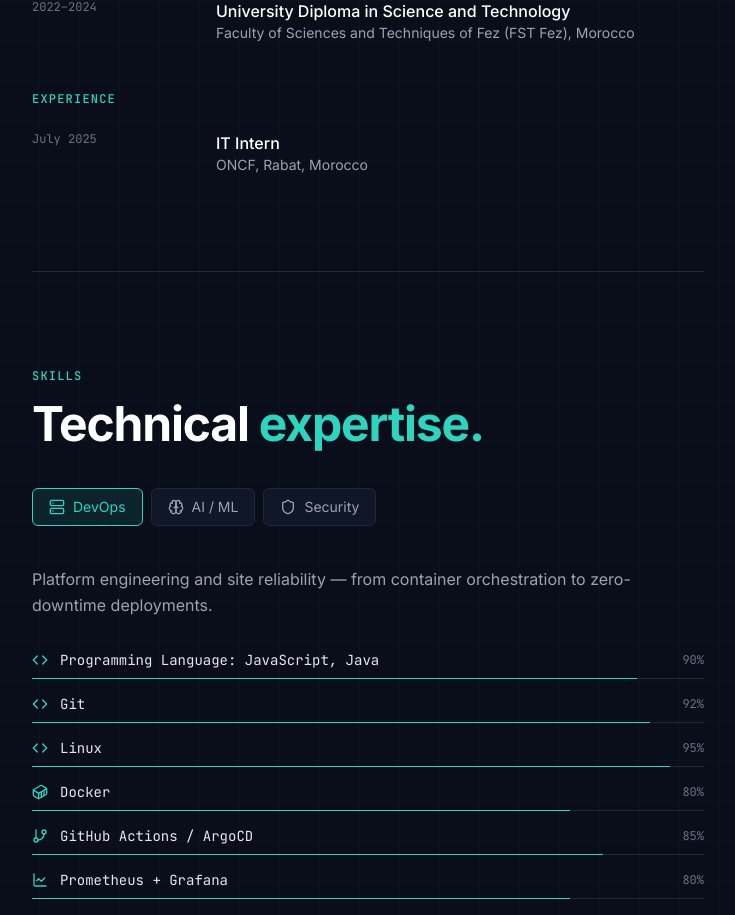
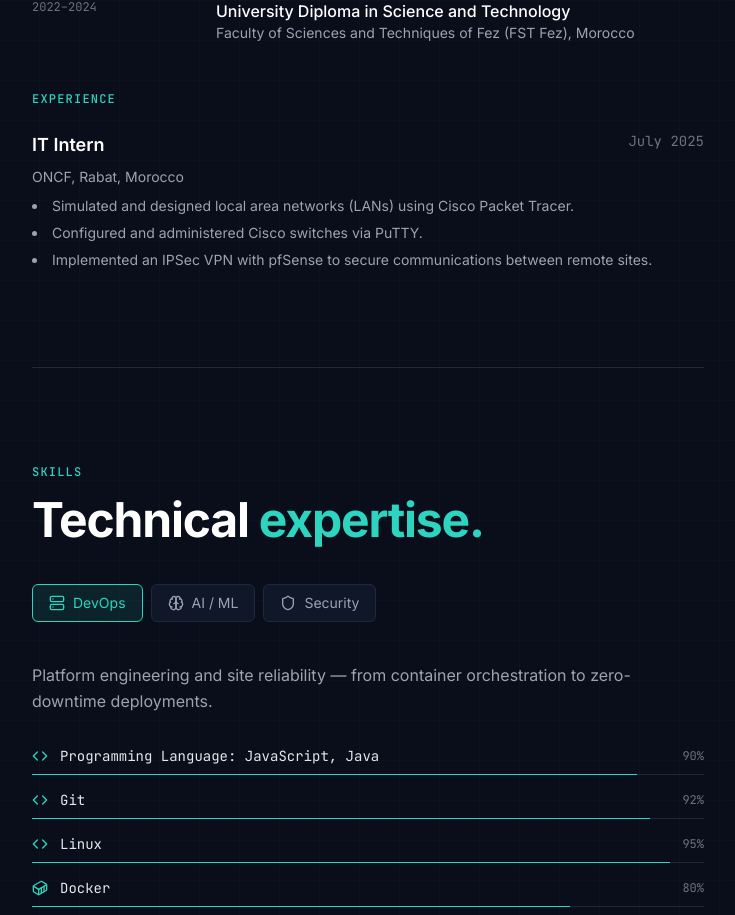
Before and after one commit to Maaamouni/Automated-App, a React (Vite) app: page / in a window 1280 px wide. Shown: the part 879-1794 px from the top of the page, without its empty margins (400-1135 px from the left). Built offline with nearby package versions, Linux system fonts and the light colour scheme; no server answers.

Commit message:
modify the internship description2

```diff
--- a/src/data/mockData.ts
+++ b/src/data/mockData.ts
@@ -39,9 +39,13 @@ export const profileData: Profile = {
     { period: "July 2025",
       role: "IT Intern",
       organization: "ONCF, Rabat, Morocco",
-      description:
-        "Simulation and design of local networks using Cisco Packet Tracer\nConfiguration and administration of Cisco switches via PuTTY\nDeployment of an IPSec VPN with pfSense to secure inter-site communications",
-      }
+      description:[
+      "Simulated and designed local area networks (LANs) using Cisco Packet Tracer.",
+      "Configured and administered Cisco switches via PuTTY.",
+      "Implemented an IPSec VPN with pfSense to secure communications between remote sites."
+    ]
+
+    }
   ],
 };
 
--- a/src/pages/ProfileSection.tsx
+++ b/src/pages/ProfileSection.tsx
@@ -68,22 +68,38 @@ export function ProfileSection() {
       </div>
       {/** */}
       <div className="space-y-6">
-        <p className="section-label">EXPERIENCE</p>
-        <ul className="space-y-5">
+       <p className="section-label">EXPERIENCE</p>
+
+        <div className="space-y-8">
           {experience.map((entry) => (
-            <li
-              key={`${entry.period}-${entry.role}`}
-              className="grid grid-cols-1 md:grid-cols-[160px_1fr] gap-2 md:gap-6"
-            >
-              <p className="text-xs font-mono text-text-muted">{entry.period}</p>
-              <div>
-                <p className="text-white font-medium">{entry.role}</p>
-                <p className="text-sm text-text-secondary">{entry.organization}</p>
-              </div>
-            </li>
-          ))}
-        </ul>
+            <div key={`${entry.period}-${entry.role}`} className="space-y-2">
+
+        {/* Header */}
+          <div className="flex justify-between items-start flex-wrap gap-2">
+            <h3 className="text-lg font-semibold text-white">
+              {entry.role}
+            </h3>
+
+            <span className="text-sm font-mono text-text-muted">
+              {entry.period}
+            </span>
+          </div>
+
+        {/* Company */}
+          <p className="text-sm text-text-secondary">
+            {entry.organization}
+          </p>
+
+        {/* Description */}
+          <ul className="list-disc list-inside space-y-1 text-sm leading-relaxed text-text-secondary">
+            {entry.description.map((item, index) => (
+              <li key={index}>{item}</li>
+            ))}
+          </ul>
+        </div>
+        ))}
       </div>
+    </div>
     </section>
   );
 }
```
